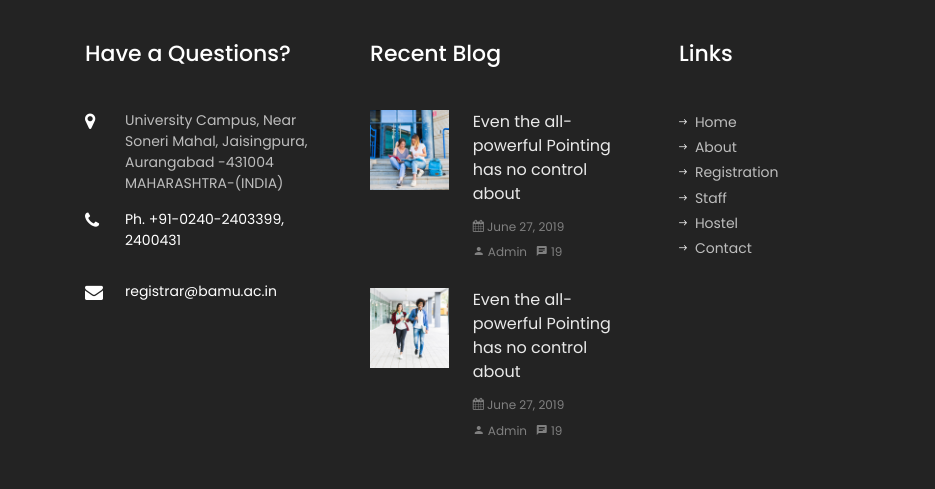
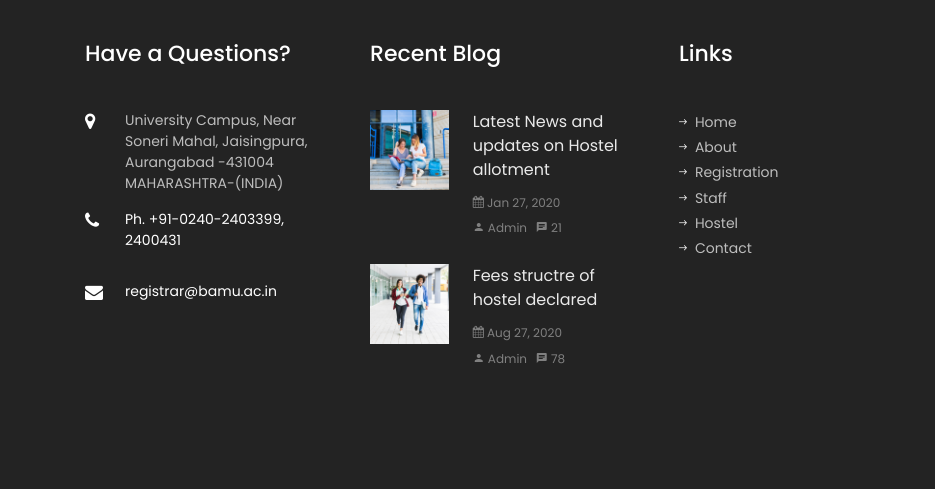
Before and after one commit to BhushanMisal/BamuGirlsHostelProject, a plain HTML site: page contact.html in a window 1280 px wide. Shown: the part 1657-2146 px from the top of the page, 0-935 px from the left. Drawn offline with Linux system fonts and the light colour scheme; some packages are replaced by stand-ins of ours; no server answers; files whose address does not match are found by name.

Commit message:
2nd commmit

```diff
--- a/contact.html
+++ b/contact.html
@@ -114,7 +114,7 @@
           <div class="col-md-3 d-flex">
           	<div class="bg-light align-self-stretch box p-4 text-center">
           		<h3 class="mb-4">Email Address</h3>
-	            <p><a href="mailto:info@yoursite.com">registrar@bamu.ac.in</a></p>
+	            <p><a href="mailto:info@yoursite.com">Hostel@bamu.ac.in</a></p>
 	          </div>
           </div>
           <div class="col-md-3 d-flex">
@@ -182,22 +182,22 @@ MAHARASHTRA-(INDIA)</span></li>
               <div class="block-21 mb-4 d-flex">
                 <a class="blog-img mr-4" style="background-image: url(images/image_1.jpg);"></a>
                 <div class="text">
-                  <h3 class="heading"><a href="#">Even the all-powerful Pointing has no control about</a></h3>
+                  <h3 class="heading"><a href="#">Latest News and updates on Hostel allotment</a></h3>
                   <div class="meta">
-                    <div><a href="#"><span class="icon-calendar"></span> June 27, 2019</a></div>
+                    <div><a href="#"><span class="icon-calendar"></span> Jan 27, 2020</a></div>
                     <div><a href="#"><span class="icon-person"></span> Admin</a></div>
-                    <div><a href="#"><span class="icon-chat"></span> 19</a></div>
+                    <div><a href="#"><span class="icon-chat"></span> 21</a></div>
                   </div>
                 </div>
               </div>
               <div class="block-21 mb-5 d-flex">
                 <a class="blog-img mr-4" style="background-image: url(images/image_2.jpg);"></a>
                 <div class="text">
-                  <h3 class="heading"><a href="#">Even the all-powerful Pointing has no control about</a></h3>
+                  <h3 class="heading"><a href="#">Fees structre of hostel declared</a></h3>
                   <div class="meta">
-                    <div><a href="#"><span class="icon-calendar"></span> June 27, 2019</a></div>
+                    <div><a href="#"><span class="icon-calendar"></span> Aug 27, 2020</a></div>
                     <div><a href="#"><span class="icon-person"></span> Admin</a></div>
-                    <div><a href="#"><span class="icon-chat"></span> 19</a></div>
+                    <div><a href="#"><span class="icon-chat"></span> 78</a></div>
                   </div>
                 </div>
               </div>
```
